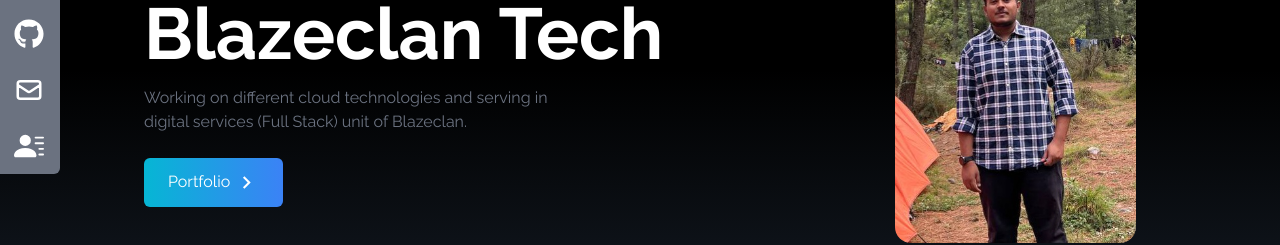
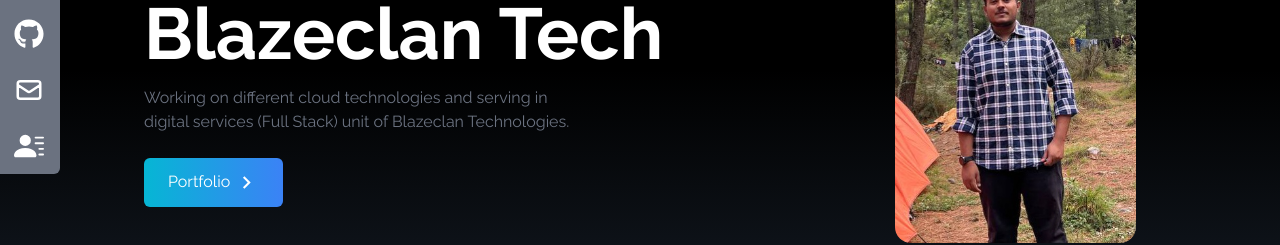
Before and after one commit to mskothari07/my-portfolio, a React (Create React App) app: page / in a window 1280 px wide. Shown: the part 330-575 px from the top of the page. Built offline with nearby package versions, Linux system fonts and the light colour scheme.

Commit message:
add bzc link

```diff
--- a/src/components/Hom.jsx
+++ b/src/components/Hom.jsx
@@ -16,7 +16,11 @@
             I'm Clan Fellow at Blazeclan Tech
           </h2>
           <p className="text-gray-500 py-4 max-w-md">
-           Working on different cloud technologies and serving in digital services (Full Stack) unit of Blazeclan.
+           Working on different cloud technologies and serving in digital services (Full Stack) unit of <a
+  href="https://www.blazeclan.com/"
+  >Blazeclan Technologies
+</a>
+.
           </p>
 
           <div>
```
